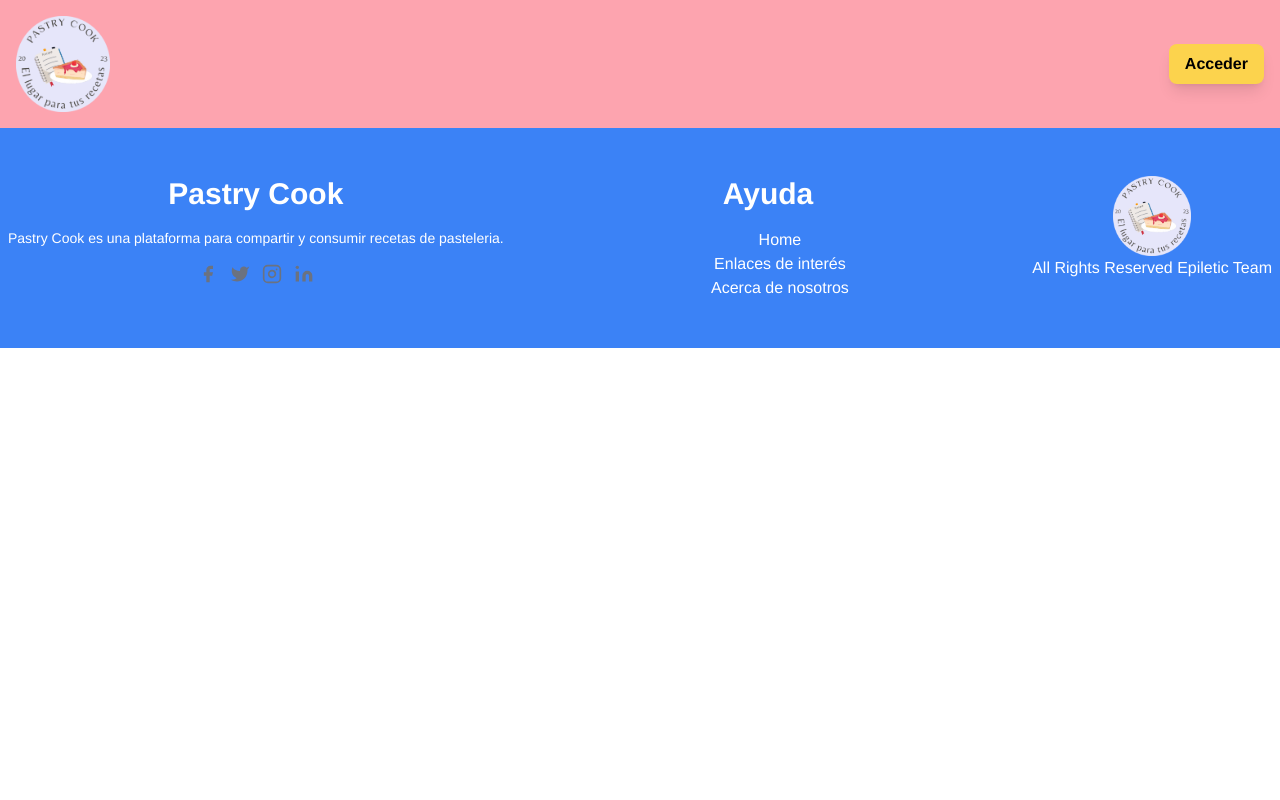
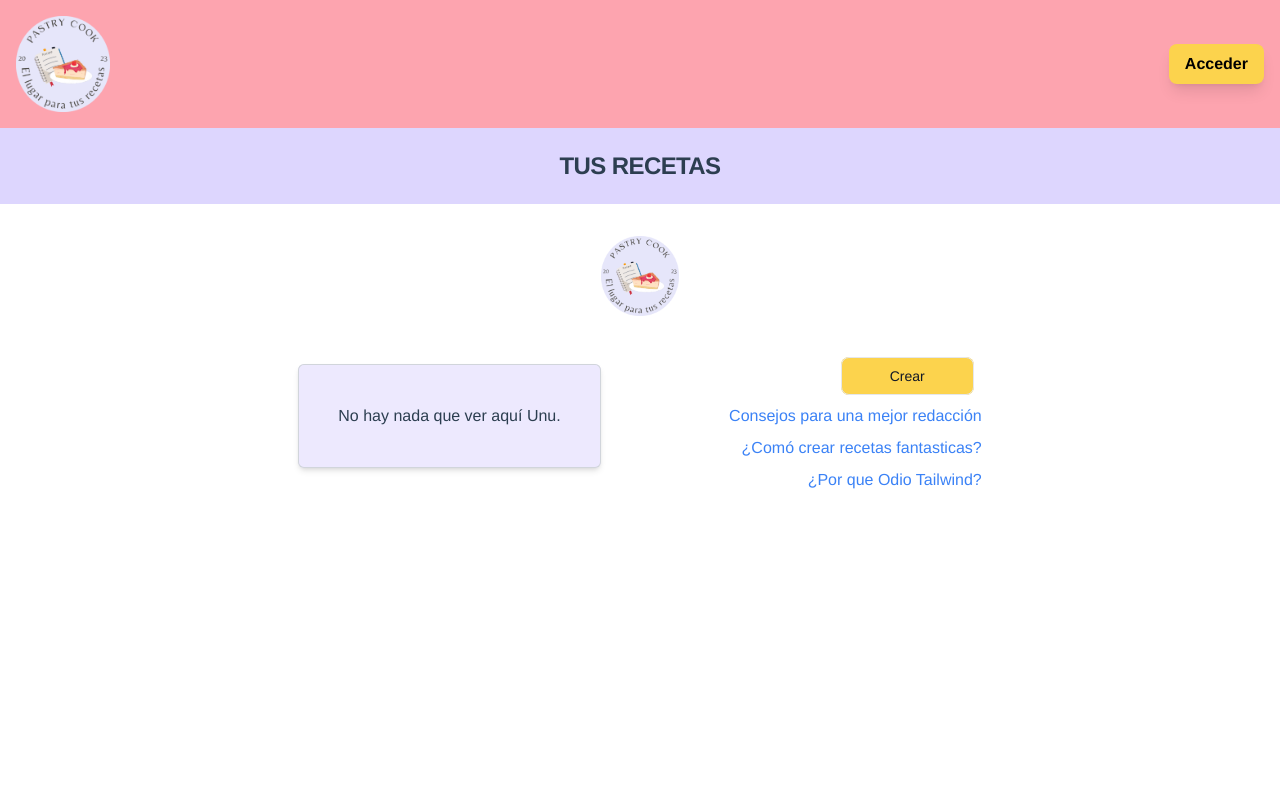
Before and after one commit to Alxx16/PROY-PastryCook, a Vue app in the folder pastrycook/: page /MyRecipe in a window 1280 px wide. Shown: the top 800 px of the page. Built offline with nearby package versions, Linux system fonts and the light colour scheme.

Commit message:
last Changes

```diff
--- a/pastrycook/src/Views/BoxCreate.vue
+++ b/pastrycook/src/Views/BoxCreate.vue
@@ -44,6 +44,10 @@
           <label for="message" class="font-large mb-2 block text-sm font-semibold text-gray-900 dark:text-white">Ingredientes</label>
           <textarea id="message" rows="4" class="block w-full rounded-lg border border-gray-300 bg-gray-50 p-2.5 text-sm font-semibold text-gray-900 focus:border-blue-500 focus:ring-blue-500 dark:border-gray-600 dark:bg-gray-700 dark:text-white dark:placeholder-gray-400 dark:focus:border-blue-500 dark:focus:ring-blue-500" placeholder="Sabemos que será delicioso"></textarea>
         </div>
+        <div class="group relative z-0 mb-6 mt-3 w-full">
+            <input type="text" name="Descrip" id="Descrip" class="peer block w-full appearance-none border-0 border-b-2 border-gray-300 bg-transparent px-0 py-2.5 text-sm text-gray-900 focus:border-blue-600 focus:outline-none focus:ring-0 dark:border-gray-600 dark:text-white dark:focus:border-blue-500" placeholder=" " required />
+            <label for="Descip" class="absolute top-3 -z-10 origin-[0] -translate-y-6 scale-75 transform text-sm text-gray-500 duration-300 peer-placeholder-shown:translate-y-0 peer-placeholder-shown:scale-100 peer-focus:left-0 peer-focus:-translate-y-6 peer-focus:scale-75 peer-focus:font-medium peer-focus:text-blue-600 dark:text-gray-400 peer-focus:dark:text-blue-500">Danos un descripción Breve</label>
+          </div>
       </div>
       <label class="mb-2 block text-sm font-medium text-gray-900 dark:text-white" for="file_input">Sube una foto de tu creación</label>
       <input class="block w-full cursor-pointer rounded-lg border border-gray-300 bg-gray-50 text-sm text-gray-900 focus:outline-none dark:border-gray-600 dark:bg-gray-700 dark:text-gray-400 dark:placeholder-gray-400" aria-describedby="file_input_help" id="file_input" type="file" />
@@ -101,37 +105,3 @@
 
 <script>
 </script>
-
-
-
-
-<!-- <template>
-  <div class="flex min-h-full relative flex-1 flex-col items-center justify-center ">
-
-
-
-    <form class="space-y-6 w-25 p-10 rounded-md border-0 ring-gray-300 ring-1 ring-inset  shadow-md  bg-teal-400">
-
-
-      <div class="flex flex-wrap -mx-3 mb-6">
-        <div class="w-full md:w-1/2 px-3 mb-6 md:mb-0">
-          <label class="block uppercase tracking-wide text-gray-700 text-xs font-bold mb-2" for="grid-first-name">
-            Titulo de la Receta
-          </label>
-          <input class="appearance-none block w-full bg-gray-200 text-gray-700 border border-red-500 rounded py-3 px-4 mb-3 leading-tight focus:outline-none focus:bg-white" id="grid-first-name" type="text" placeholder="Pastel de queso">
-          <p class="text-red-500 text-xs italic">Upps! Parece que te falto este campo</p>
-        </div>
-
-
-
-        <div class="w-full md:w-1/2 px-3">
-          <label class="block uppercase tracking-wide text-gray-700 text-xs font-bold mb-2" for="grid-last-name">
-            Last Name
-          </label>
-          <input class="appearance-none block w-full bg-gray-200 text-gray-700 border border-gray-200 rounded py-3 px-4 leading-tight focus:outline-none focus:bg-white focus:border-gray-500" id="grid-last-name" type="text" placeholder="Doe">
-        </div>
-      </div>
-
-
-  </div>
-</template> -->
--- /dev/null
+++ b/pastrycook/src/Views/BoxMyRecipe.vue
@@ -0,0 +1,59 @@
+<template>
+    <!-- Recetas -->
+    <div class="relative flex min-h-full flex-1 flex-col items-center justify-center">
+  <!-- Barra superior -->
+  <div class="mt-0 w-full">
+    <h3 class="mb-8 w-full bg-violet-200 p-5 text-center text-2xl font-bold uppercase leading-9 tracking-tight">Tus Recetas</h3>
+    <img class="mx-auto mb-12 h-20 w-auto" src="../assets/img/logo.png" alt="PastryCook" />
+  </div>
+  <!-- Contenedor del formulario y botón -->
+  <div class="relative mt-30 flex min-h-full flex-1 flex-row items-start justify-between">
+    <!--form de Crear Recetas-->
+    <div v-if="recetas.length > 0">
+      <div v-for="(receta, index) in recetas" :key="index" class="w-25 space-y-6 rounded-md border-0 bg-violet-100 p-10 shadow-md ring-1 ring-inset ring-gray-300">
+        <a href="#" class="flex flex-col items-center rounded-lg border border-gray-200 bg-white shadow hover:bg-gray-100 dark:border-gray-700 dark:bg-gray-800 dark:hover:bg-gray-700 md:max-w-xl md:flex-row">
+          <img class="h-96 w-full rounded-t-lg object-cover md:h-auto md:w-48 md:rounded-none md:rounded-l-lg" src="/docs/images/blog/image-4.jpg" alt="" />
+          <div class="flex flex-col justify-between p-4 leading-normal">
+            <h5 class="mb-2 text-2xl font-bold tracking-tight text-gray-900 dark:text-white">Noteworthy technology acquisitions 2021</h5>
+            <p class="mb-3 font-normal text-gray-700 dark:text-gray-400">Here are the biggest enterprise technology acquisitions of 2021 so far, in reverse chronological order.</p>
+            <div class="hover-content">
+              <p class="text-sm text-gray-700 dark:text-gray-400">Dificultad: {{ receta.dificultad }}</p>
+              <p class="text-sm text-gray-700 dark:text-gray-400">Rating: {{ receta.rating }}</p>
+              <p class="text-sm text-gray-700 dark:text-gray-400">Categoría: {{ receta.categoria }}</p>
+            </div>
+          </div>
+        </a>
+      </div>
+    </div>
+    <div v-else class="w-25 space-y-6 rounded-md border-0 bg-violet-100 p-10 shadow-md ring-1 ring-inset ring-gray-300">
+      <p>No hay nada que ver aquí Unu.</p>
+    </div>
+    <div class="ml-20 mr-0">
+      <RouterLink to="/Create" type="button" class="mb-2 ml-40 mr-2 rounded-lg border border-gray-200 bg-amber-300 px-12 py-2.5 text-sm font-medium text-gray-900 hover:bg-amber-200 hover:text-blue-700 focus:z-10 focus:outline-none focus:ring-4 focus:ring-gray-200 dark:border-gray-600 dark:bg-gray-800 dark:text-gray-400 dark:hover:bg-gray-700 dark:hover:text-white dark:focus:ring-gray-700">Crear</RouterLink>
+      <!--  enlaces de interes -->
+      <div class="mt-4 flex-row space-y-2 text-right">
+        <a href="#" class="block text-blue-500 hover:underline">Consejos para una mejor redacción</a>
+        <a href="#" class="block text-blue-500 hover:underline">¿Comó crear recetas fantasticas?</a>
+        <a href="#" class="block text-blue-500 hover:underline">¿Por que Odio Tailwind?</a>
+        <!--  enlaces de interes -->
+      </div>
+    </div>
+  </div>
+</div>
+</template>
+
+
+  <script>
+export default {
+  data() {
+    return {
+      recetas: [], // Inicialmente vacío
+      // Otros datos...
+    };
+  },
+  // Otros métodos, computadas, etc...
+};
+</script>
+
+
+<style src="../assets/tailwind.css"></style>
--- a/pastrycook/src/Views/BoxPrincipal.vue
+++ b/pastrycook/src/Views/BoxPrincipal.vue
@@ -19,7 +19,7 @@
           <router-link to="/Favorite" class=" ">Favoritos</router-link>
         </li>
         <li class="mb-2 md:mb-0 mx-10">
-        <router-link to="/Create" class="" >Recetas</router-link>
+        <router-link to="/MyRecipe" class="" >Recetas</router-link>
         </li>
       </ul>
     </div>
--- a/pastrycook/src/Views/HomeView.vue
+++ /dev/null
@@ -1,18 +0,0 @@
-<template>
-  <div class="home">
-    <img alt="Vue logo" src="../assets/logo.png">
-    <HelloWorld msg="Welcome to Your Vue.js App"/>
-  </div>
-</template>
-
-<script>
-// @ is an alias to /src
-import HelloWorld from '@/components/HelloWorld.vue'
-
-export default {
-  name: 'HomeView',
-  components: {
-    HelloWorld
-  }
-}
-</script>
--- a/pastrycook/src/assets/tailwind.css
+++ b/pastrycook/src/assets/tailwind.css
@@ -1,3 +1,15 @@
 @tailwind base;
 @tailwind components;
 @tailwind utilities;
+
+
+.hover-content {
+    visibility: hidden;
+    opacity: 0;
+    transition: visibility 0s, opacity 0.5s linear;
+  }
+
+  .hover-parent:hover .hover-content {
+    visibility: visible;
+    opacity: 1;
+  }
--- a/pastrycook/src/router/index.js
+++ b/pastrycook/src/router/index.js
@@ -47,6 +47,11 @@ const routes = [
   path: '/Recipe',
   name: 'Recipe',
   component: () => import('@/components/BoxViewRecipe.vue')
+},
+{
+  path: '/MyRecipe',
+  name: 'MyRecipe',
+  component: () => import('@/Views/BoxMyRecipe.vue')
 }
 ]
 
```
